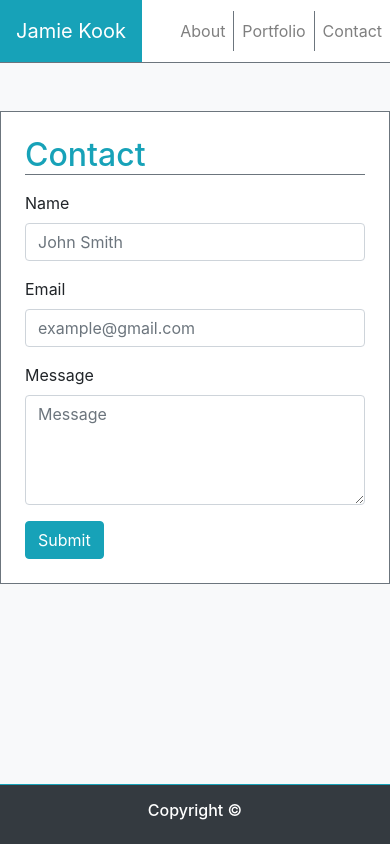
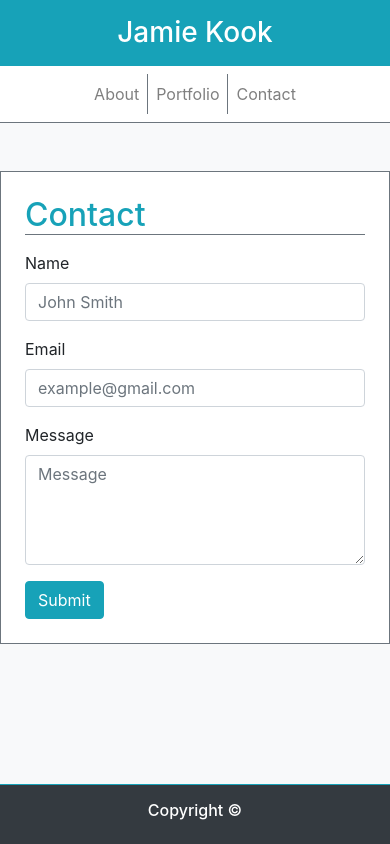
Before and after one commit to JamieKook/ResponsivePortfolio, a plain HTML site: page contact.html in a window 390 px wide. Drawn offline with nearby package versions, Linux system fonts and the light colour scheme.

Commit message:
added new responsive nav bar to all html pages

```diff
--- a/contact.html
+++ b/contact.html
@@ -12,19 +12,13 @@
 
     <body class="bg-light">
 
+        <nav class="row navbar navbar-expand bg-white navbar-light mb-5 border-bottom border-secondary p-0 flex-wrap ">
 
-        <!--Need to adjust so that xs screen nav links are horizontal-->
-        <nav class="custnav navbar navbar-expand bg-white navbar-light mb-5 border-bottom border-secondary p-0">
-            <div class="container">
+            <div class="navbar-brand col-12 col-sm-4 p-0 m-0 text-center">
+                <h3 class="bg-info text-white d-sm-inline-flex p-3 m-0">Jamie Kook</h3>
+            </div>
 
-                <div class="navbar-brand bg-info text-white p-3" id="header" href="#">Jamie Kook</div>
-
-                <!-- Removing collapse nav button thingy
-                <button class="navbar-toggler" type="button" data-toggle="collapse" data-target="#collapsibleNavbar">
-                    <span class="navbar-toggler-icon"></span>
-                </button> -->
-
-                <ul class="navbar-nav ml-auto">
+            <ul class="navbar-nav col-12 justify-content-center col-sm-8  justify-content-sm-end  px-4 mx-0 my-2">
                 <li class="nav-item">
                     <a class="nav-link" href="index.html">About</a>
                 </li>
@@ -36,7 +30,6 @@
                 </li>
             </ul>
 
-            </div>
             </nav>
 
 
```
Also changed, not shown: index.html (+3 -13 lines), portfolio.html (+5 -12 lines). Lines whose indentation alone changed are shown as unchanged.
